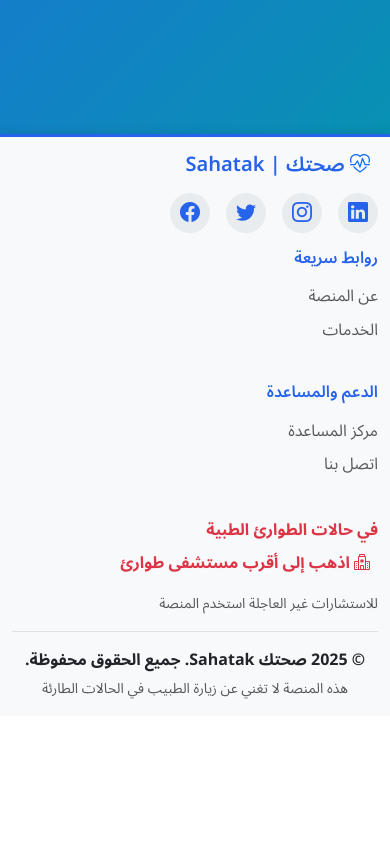
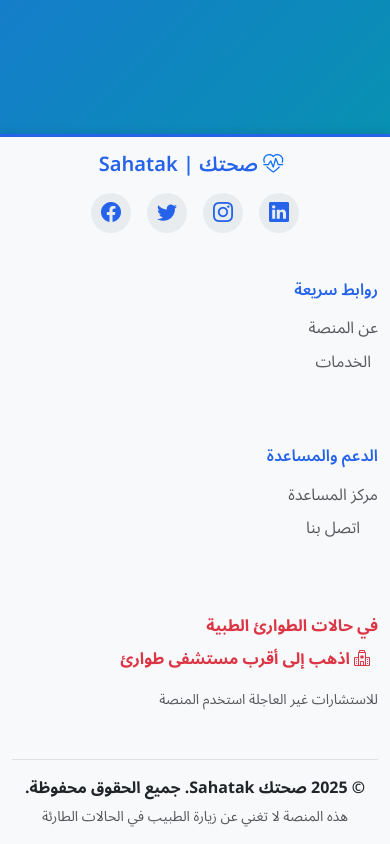
Before and after one commit to hmb104/Sahatak, a plain HTML site: page index.html in a window 390 px wide. Shown: the part 710-1554 px from the top of the page. Before the commit the page ends 1426 px from the top, so only its background shows below. Drawn offline with nearby package versions, Linux system fonts and the light colour scheme.

Commit message:
Centered footer for mobile

```diff
--- a/frontend/assets/css/main.css
+++ b/frontend/assets/css/main.css
@@ -343,3 +343,47 @@
 [dir="rtl"] .footer .emergency-section {
     text-align: right;
 }
+
+/* Mobile responsive footer centering */
+@media (max-width: 768px) {
+    .footer .col-lg-4,
+    .footer .col-lg-2,
+    .footer .col-lg-3 {
+        text-align: center !important;
+        margin-bottom: 2rem;
+    }
+
+    .footer .social-links {
+        justify-content: center !important;
+    }
+
+    .footer ul {
+        list-style: none;
+        text-align: center;
+    }
+
+    .footer .emergency-section {
+        text-align: center;
+    }
+
+    /* Override RTL alignment on mobile */
+    [dir="rtl"] .footer .col-lg-4,
+    [dir="rtl"] .footer .col-lg-2,
+    [dir="rtl"] .footer .col-lg-3 {
+        text-align: center !important;
+    }
+
+    [dir="rtl"] .footer .social-links {
+        justify-content: center !important;
+        direction: ltr;
+    }
+
+    [dir="rtl"] .footer ul {
+        text-align: center;
+        padding-right: 0;
+    }
+
+    [dir="rtl"] .footer .emergency-section {
+        text-align: center;
+    }
+}
```
Also changed, not shown: frontend/assets/css/arabic.css (deleted), frontend/assets/css/components/dashboard.css (deleted), frontend/assets/css/components/forms.css (deleted), frontend/assets/css/components/navbar.css (deleted), frontend/assets/css/dashboard.css (added), frontend/assets/css/english.css (deleted), frontend/assets/css/forms.css (added), frontend/assets/css/navbar.css (added), frontend/assets/js/appointment-booking.js (added), frontend/assets/js/audio-recorder.js (added), frontend/assets/js/components/appointment-booking.js (deleted), frontend/assets/js/components/audio-recorder.js (deleted), frontend/assets/js/components/symptom-assessment.js (deleted), frontend/assets/js/date-utils.js (added), 4 more files.
